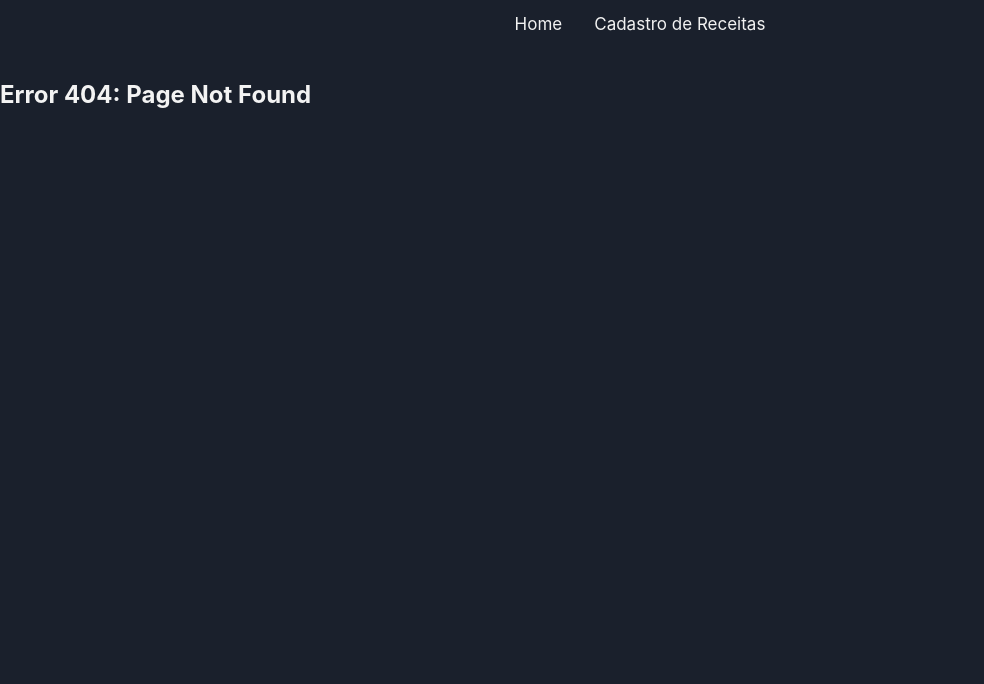
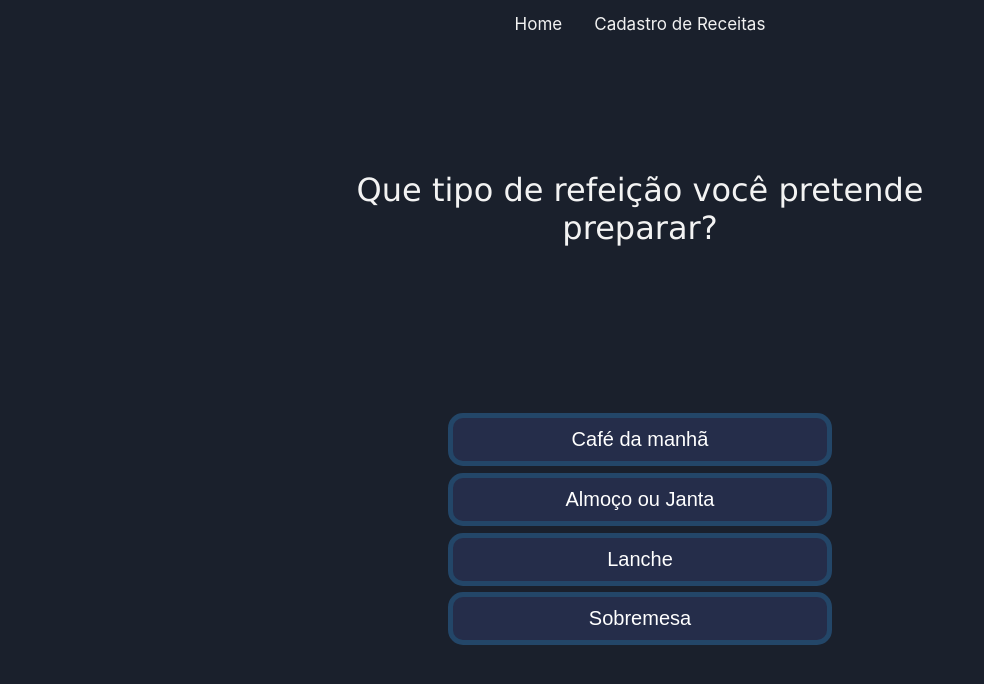
Before and after one commit to Musskovs/WhatheFood, a React (Create React App) app in the folder frontend/: page /perguntas in a window 1280 px wide. Before the commit this address had no page. Shown: the top 684 px of the page, without its empty margins (0-984 px from the left). Built offline with nearby package versions, Linux system fonts and the light colour scheme.

Commit message:
Implementada página de perguntas/pequenas mudanças

```diff
--- a/frontend/src/App.js
+++ b/frontend/src/App.js
@@ -4,6 +4,7 @@ import './App.css';
 import RecipeForm from "./feature/Recipe/RecipeForm";
 import MainPage from "./feature/Main/MainPage";
 import PageNotFound from "./feature/NotFound/PageNotFound";
+import QuestionsPage from "./feature/Questions/QuestionsPage";
 
 function App() {
   return (
@@ -19,6 +20,7 @@ function App() {
       <Routes>
         <Route index element={<MainPage />} />
         <Route path="cadastro-receita" element={<RecipeForm />} />
+        <Route path="perguntas" element={<QuestionsPage />} />
         <Route path="*" element={<PageNotFound />} />
       </Routes>
     </BrowserRouter>
--- a/frontend/src/feature/Main/MainPage.js
+++ b/frontend/src/feature/Main/MainPage.js
@@ -1,13 +1,14 @@
 import React from 'react';
+import { Link } from 'react-router-dom'
 
 const Home = () => {
   return (
     <header>
       <div className="intro-logo jumbo-bg">
         <h1>Bem vindo ao WhatheFood!</h1>
-        <h3>Aqui ajudamos você à encontrar receitas que você quer e pode preparar!</h3>
+        <h2>Aqui ajudamos você à encontrar receitas que você quer e pode preparar!</h2>
         <div className="intro-button">
-          <a href="">Começar</a>
+          <Link to="perguntas" className='start-button'>Começar!</Link>
         </div>
       </div>
 
@@ -40,30 +41,26 @@ const Home = () => {
             font-size: 3.5em;
           }
         }
-        .intro-logo h3 {
-          font-size: 1rem;
+        .intro-logo h2 {
+          font-size: 1.5rem;
           font-weight: 300;
           color: var(--gray-color-1);
+          margin-bottom: 1em;
+        }
+
+        .intro-button {
+          margin-top: 1em;
           margin-bottom: 3em;
         }
-
-        .intro-logo img {
-          max-width: 95%;
-          height: auto;
-        }
-        .intro-button {
-          margin-top: 2.3em;
-          margin-bottom: 3em;
-        }
-        .intro-button a {
+        .start-button {
           padding: 0.65em 2.6em;
           border-radius: 20px;
-          color: var(--brand-color);
+          color: white;
           border: 1.8px solid #1589FF;
           background: #151B54;
           transition: all 0.5s;
         }
-        .intro-button a:hover {
+        .start-button:hover {
           background-color: #0909FF;
           color: white;
         }
--- /dev/null
+++ b/frontend/src/feature/Questions/QuestionsPage.css
@@ -0,0 +1,60 @@
+.app {
+  display: flex;
+  margin: auto;
+  width: 50%;
+  position: absolute;
+  top: 1em;
+  bottom: 0;
+  left: 0;
+  right: 0;
+  flex-direction: column;
+  justify-content: space-evenly;
+  align-items: center;
+  text-align: center;
+  font-family:'Lucida Sans', 'Lucida Sans Regular', 'Lucida Grande', 'Lucida Sans Unicode';
+}
+
+.question-section {
+  width: 100%;
+  position: relative;
+}
+
+.question-text {
+  margin-bottom: 5px;
+  font-size: xx-large;
+}
+
+.answer-section {
+  width: 100%;
+  display: flex;
+  flex-direction: column;
+  justify-content: space-between;
+}
+
+button {
+  width: 60%;
+  margin: auto;
+  font-size: 20px;
+  color: #ffffff;
+  background-color: #252d4a;
+  border-radius: 15px;
+  padding: 10px;
+  justify-content: flex-start;
+  align-items: center;
+  text-align: center;
+  border: 5px solid #234668;
+  cursor: pointer;
+  margin-top: 5pt;
+}
+
+button:hover {
+  background-color: #555e7d;
+}
+
+button:focus {
+  outline: none;
+}
+
+button svg {
+  margin-right: 5px;
+}
--- /dev/null
+++ b/frontend/src/feature/Questions/QuestionsPage.js
@@ -0,0 +1,107 @@
+import React, { useState } from 'react';
+import RecipesApi from '../../services/RecipesApi';
+import "./QuestionsPage.css";
+
+export default function QuestionsPage() {
+  const [ingrediente, setIngrediente] = useState('');
+  const [refeicao, setRefeicao] = useState('');
+  const [tipo, setTipo] = useState('');
+
+	const questions = [
+    {
+      questionText: 'Que tipo de refeição você pretende preparar?',
+			answerOptions: [
+				{ answerText: 'Café da manhã', answerValue:'cafe' },
+				{ answerText: 'Almoço ou Janta', answerValue:'almoco' },
+				{ answerText: 'Lanche', answerValue:'lanche' },
+				{ answerText: 'Sobremesa', answerValue:'sobremesa' },
+			],
+    },
+    {
+      questionText: 'Você está com vontade de comer que tipo de prato?',
+			answerOptions: [
+				{ answerText: 'Rápido', answerValue:'rapida' },
+				{ answerText: 'Leve', answerValue: 'leve' },
+				{ answerText: 'Gourmet', answerValue: 'gourmet'  },
+			],
+    },
+    {
+      questionText: `Você possui ${ingrediente} em casa?`,
+			answerOptions: [
+				{ answerText: 'Sim', answerValue:'sim' },
+				{ answerText: 'Não', answerValue: 'não' },
+			],
+    },
+    {
+      questionText: `Certo. E por acaso você possui ${ingrediente} à disposição?`,
+			answerOptions: [
+				{ answerText: 'Sim', answerValue:'sim' },
+				{ answerText: 'Não', answerValue: 'não' },
+			],
+    },
+    {
+      questionText: `Entendi. E ${ingrediente}, tem aí?`,
+			answerOptions: [
+				{ answerText: 'Sim', answerValue:'sim' },
+				{ answerText: 'Não', answerValue: 'não' },
+			],
+    },
+	];
+
+	const [currentQuestion, setCurrentQuestion] = useState(0);
+
+	const handleAnswerOptionClick = (answerValue) => {
+    const questionLimit = 4
+		const nextQuestion = currentQuestion + 1;
+
+		console.log(answerValue)
+		console.log(currentQuestion)
+
+    switch (true) {
+      case currentQuestion == 0:
+        setRefeicao(answerValue);
+				break;
+
+      case currentQuestion == 1:
+        const getFirstIngValues = {refeicao:'', tipo:''};
+        getFirstIngValues.refeicao = refeicao;
+        getFirstIngValues.tipo = answerValue;
+
+				console.log(getFirstIngValues);
+
+        RecipesApi.post('receitas/ing-1', getFirstIngValues).then(response => {
+          setIngrediente(response.data[0]._id);
+					console.log(response.data)
+        }).catch(function (error) {
+          console.log(error);
+        });
+
+        setTipo(answerValue);
+				break;
+
+      case currentQuestion >= 2 && currentQuestion <= questionLimit:
+        // do ingredient stuff here
+				break;
+
+      default:
+        // get and show recipes here
+				break;
+    }
+
+		setCurrentQuestion(nextQuestion);
+	};
+	return (
+		<div className='app'>
+				<>
+					<div className='question-section'>
+						<div className='question-text'>{questions[currentQuestion].questionText}</div>
+					</div>
+					<div className='answer-section'>
+						{questions[currentQuestion].answerOptions.map((answerOption) => (
+							<button key={answerOption.answerValue} onClick={() => handleAnswerOptionClick(answerOption.answerValue)}>{answerOption.answerText}</button>
+						))}
+					</div>
+				</>
+		</div>
+	);
+}
--- a/frontend/src/feature/Recipe/RecipeForm.js
+++ b/frontend/src/feature/Recipe/RecipeForm.js
@@ -12,7 +12,7 @@ const RecipeForm = () => {
           titulo: "",
           refeicao: "cafe",
           tipo: "rapida",
-          ingredientes: [{nome:''}],
+          ingredientes: [''],
           instrucoes: "",
         }}
         validate={(values) => {
@@ -88,7 +88,7 @@ const RecipeForm = () => {
                       {values.ingredientes.map((ingrediente, index) => (
                         <Grid container direction="row" key={index}>
                           <Grid item xs={11}>
-                            <Field name={ingrediente.nome} className="list-item"/>
+                            <Field name={`ingredientes.${index}`} className="list-item"/>
                           </Grid>
 
                           <Grid item xs={1}>
@@ -100,7 +100,7 @@ const RecipeForm = () => {
                       ))}
                     <ErrorMessage name="ingredientes" component="div" className="error"/>
                     <button type="button" onClick={() => arrayHelpers.push("")} className="add-button">
-                      +
+                      Adicionar Ingrediente
                     </button>
                   </div>
                 )}
```
Also changed, not shown: 1 other file (tests, documents, lock files or other folders).
